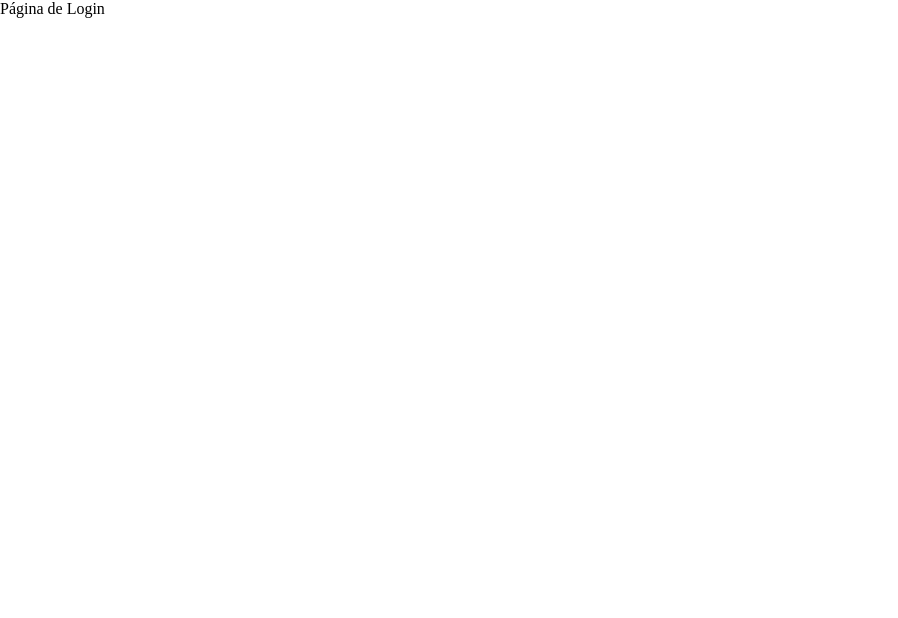
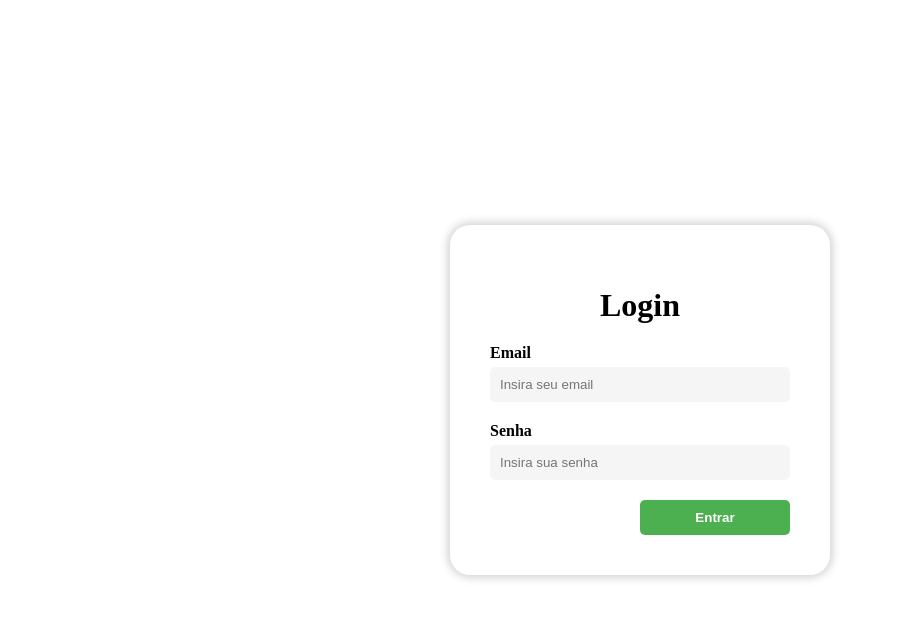
Before and after one commit to piique/kanban-puc, a React (Vite) app in the folder src/mobile/: page /login in a window 1280 px wide. Shown: the top 618 px of the page, without its empty margins (0-898 px from the left). Built offline with nearby package versions, Linux system fonts and the light colour scheme.

Commit message:
Adicionado login funcional apenas no frontend

```diff
--- a/src/mobile/package.json
+++ b/src/mobile/package.json
@@ -14,7 +14,8 @@
     "react": "^18.2.0",
     "react-beautiful-dnd": "^13.1.1",
     "react-dom": "^18.2.0",
-    "react-router-dom": "^6.10.0"
+    "react-router-dom": "^6.10.0",
+    "yup": "^1.1.1"
   },
   "devDependencies": {
     "@types/react": "^18.0.28",
--- a/src/mobile/src/auth/index.jsx
+++ b/src/mobile/src/auth/index.jsx
@@ -1,4 +1,22 @@
+import { Navigate, useNavigate } from "react-router-dom";
+
 export const isAuthenticated = () => {
     // Logica de autenticação: buscando localstorage ou alguma outra forma
-    return true; // true é autenticado
+    if (localStorage.getItem('userInfo')) {
+        return true;
+    }
+
+    return false; // true é autenticado
 }
+
+export const login = (email, senha) => {
+    // fazer logica de validação no backend antes de settar o localstorage
+
+    localStorage.setItem('userInfo', JSON.stringify({ email, senha }));
+
+    return true;
+}
+
+export const logout = () => {
+    localStorage.removeItem('userInfo');
+}
--- a/src/mobile/src/components/TaskFormModal/styles.css
+++ b/src/mobile/src/components/TaskFormModal/styles.css
@@ -69,7 +69,6 @@ textarea {
     cursor: pointer;
 }
 
-button[type="submit"]:hover,
-button:hover {
+.button-modal:hover {
     background-color: #0069d9;
 }
--- a/src/mobile/src/pages/Home/index.jsx
+++ b/src/mobile/src/pages/Home/index.jsx
@@ -1,4 +1,5 @@
 import { useNavigate } from "react-router-dom";
+import { logout } from "../../auth";
 
 const HomePage = () => {
 
@@ -10,7 +11,7 @@ const HomePage = () => {
             <p>Colocar os projetos desse usuario aqui!</p>
             <button onClick={() => navigate('/kanban')}>Projeto 1</button>
             <button onClick={() => navigate('/kanban')}>Projeto 2</button>
-            <button onClick={() => navigate('/kanban')}>Projeto 3</button>
+            <button onClick={() => { logout(); navigate('/login') }}>Logout</button>
         </div>
     );
 };
--- a/src/mobile/src/pages/Login/Login.jsx
+++ b/src/mobile/src/pages/Login/Login.jsx
@@ -1,7 +1,67 @@
+import { useState } from 'react';
+import * as yup from 'yup';
+
+import "./styles.css"
+import { useNavigate } from 'react-router-dom';
+import { login } from '../../auth';
+
 const Login = () => {
+  const [email, setEmail] = useState('');
+  const [senha, setSenha] = useState('');
+  const [emailValid, setEmailValid] = useState(true);
+  const [senhaValid, setSenhaValid] = useState(true);
+
+  const navigate = useNavigate();
+
+  const schema = yup.object().shape({
+    email: yup.string().email().required(),
+    senha: yup.string().min(8).required()
+  });
+
+  const handleSubmit = async (event) => {
+    event.preventDefault();
+    setEmailValid(true);
+    setSenhaValid(true);
+
+    try {
+      await schema.validate({ email, senha }, { abortEarly: false });
+      // FUNÇÃO PARA REALIZAR O LOGIN!!!
+      if (login(email, senha)) navigate('/');
+
+    } catch (error) {
+      const validationErrors = {};
+      error.inner.forEach((err) => {
+        validationErrors[err.path] = err.message;
+      });
+      if (validationErrors.email) {
+        setEmailValid(false);
+      }
+      if (validationErrors.senha) {
+        setSenhaValid(false);
+      }
+    }
+  }
+
   return (
-    <div>
-      Página de Login
+    <div className="login-form">
+      <form onSubmit={handleSubmit} className="login">
+        <h1>Login</h1>
+        <div className="form-group">
+          <label htmlFor="email" className="label">Email</label>
+          <div className="input-login">
+            <input type="email" id="email" className="input" placeholder="Insira seu email" required value={email} onChange={(event) => setEmail(event.target.value)} />
+            {!emailValid && <div className="invalid-feedback">Insira um email válido.</div>}
+          </div>
+        </div>
+        <div className="form-group">
+          <label htmlFor="senha" className="label">Senha</label>
+          <div className="input-login">
+            <input type="password" id="senha" className="input" placeholder="Insira sua senha" required value={senha} onChange={(event) => setSenha(event.target.value)} />
+            {!senhaValid && <div className="invalid-feedback">A senha deve ter pelo menos 8 caracteres.</div>}
+          </div>
+        </div>
+        <button type="submit" className="button-login">Entrar</button>
+      </form>
     </div>
   );
 }
--- /dev/null
+++ b/src/mobile/src/pages/Login/styles.css
@@ -0,0 +1,80 @@
+.login-form {
+    display: flex;
+    justify-content: center;
+    align-items: center;
+    height: 100vh;
+}
+
+.login {
+    display: flex;
+    flex-direction: column;
+    background-color: #fff;
+    border-radius: 20px;
+    padding: 40px;
+    box-shadow: 0px 0px 10px 2px rgba(0, 0, 0, 0.2);
+    animation: bounce 1s;
+    min-width: 300px;
+    justify-content: space-around;
+}
+
+.login h1 {
+    text-align: center;
+    margin-bottom: 20px;
+}
+
+.form-group {
+    display: flex;
+    flex-direction: column;
+    margin-bottom: 20px;
+    margin-right: 20px;
+}
+
+.label {
+    display: block;
+    margin-bottom: 5px;
+    font-weight: bold;
+}
+
+.input {
+    display: block;
+    width: 100%;
+    padding: 10px;
+    border-radius: 5px;
+    border: none;
+    background-color: #f5f5f5;
+}
+
+.invalid-feedback {
+    color: red;
+    margin-top: 5px;
+}
+
+.button-login {
+    align-self: flex-end;
+    width: 150px;
+    padding: 10px;
+    border-radius: 5px;
+    border: none;
+    background-color: #4CAF50;
+    color: #fff;
+    font-weight: bold;
+}
+
+.button-login:hover {
+    background-color: #3e8e41;
+}
+
+@media (min-width: 576px) {
+    .form-group {
+        display: flex;
+        justify-content: space-between;
+    }
+
+    .label {
+        flex-basis: 30%;
+    }
+
+    .input {
+        flex-basis: 65%;
+    }
+}
```
Also changed, not shown: src/mobile/src/package.json (deleted, +0 -33 lines), 2 other files (tests, documents, lock files or other folders).
